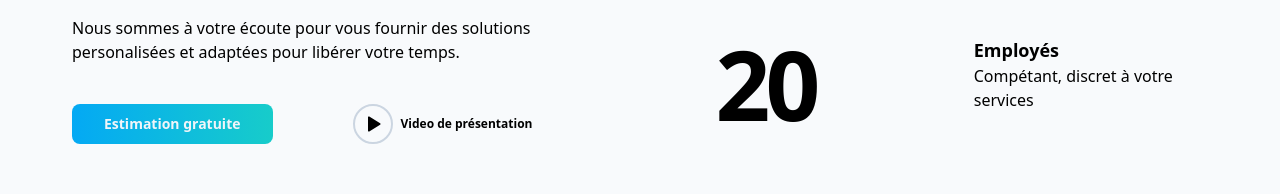
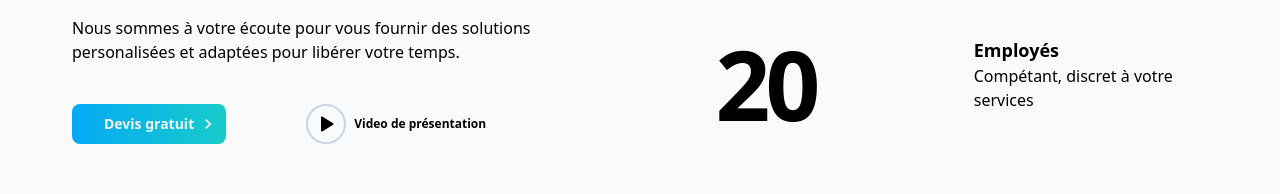
Before and after one commit to netproam/netpro, a Next.js app: page / in a window 1280 px wide. Shown: the part 2972-3166 px from the top of the page. Built offline with nearby package versions, Linux system fonts and the light colour scheme.

Commit message:
inspiration de nikita netoyage pour la page temoignage

```diff
--- a/src/components/Navigation/DialogEstimation.tsx
+++ b/src/components/Navigation/DialogEstimation.tsx
@@ -16,6 +16,7 @@ import { Label } from "@/components/ui/label"
 import { useState } from "react"
 import ContactOnDialog from "../forms/ContactOnDialog"
 import EstimationForm from "../forms/EstimationForm"
+import { MdKeyboardArrowRight } from "react-icons/md"
 interface DialogProps{
     styleBtn:string
 }
@@ -24,8 +25,8 @@ export function DialogEstimation({styleBtn}:DialogProps) {
   return (
     <Dialog >
       <DialogTrigger asChild>
-        <Button className={`  text-slate-200 px-8 py-4 rounded-lg
-           font-semibold text-sm ${styleBtn}`} >Estimation gratuite</Button>
+        <Button className={` text-center w-fit   relative flex items-center justify-center text-slate-200 px-8 py-0 rounded-lg
+           font-semibold text-sm ${styleBtn}`} >Devis gratuit <span className=" absolute right-2"><MdKeyboardArrowRight size={20}/></span></Button>
       </DialogTrigger>
       <DialogContent className="w-full h-full p-0 overflow-scroll bg-white ">
         <DialogHeader>
```
